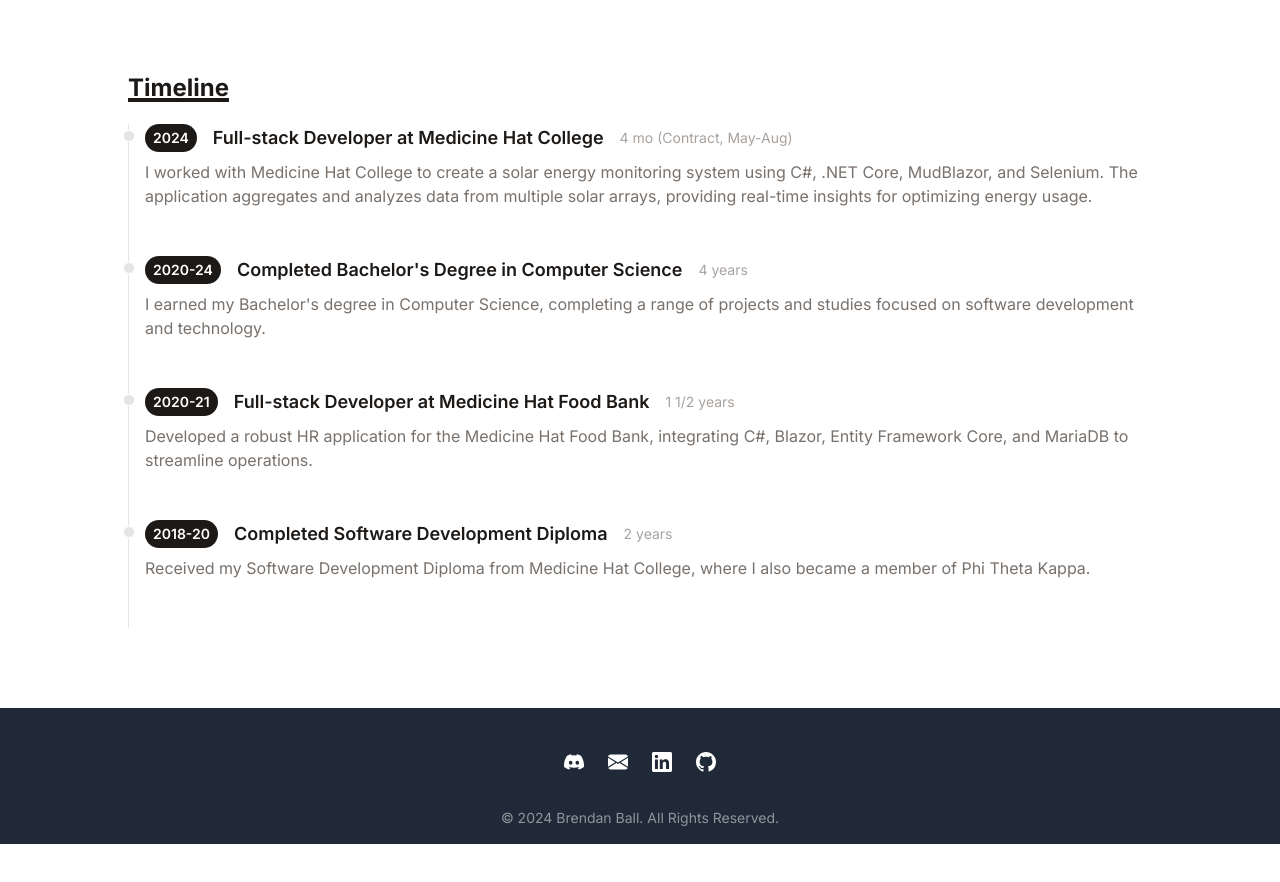
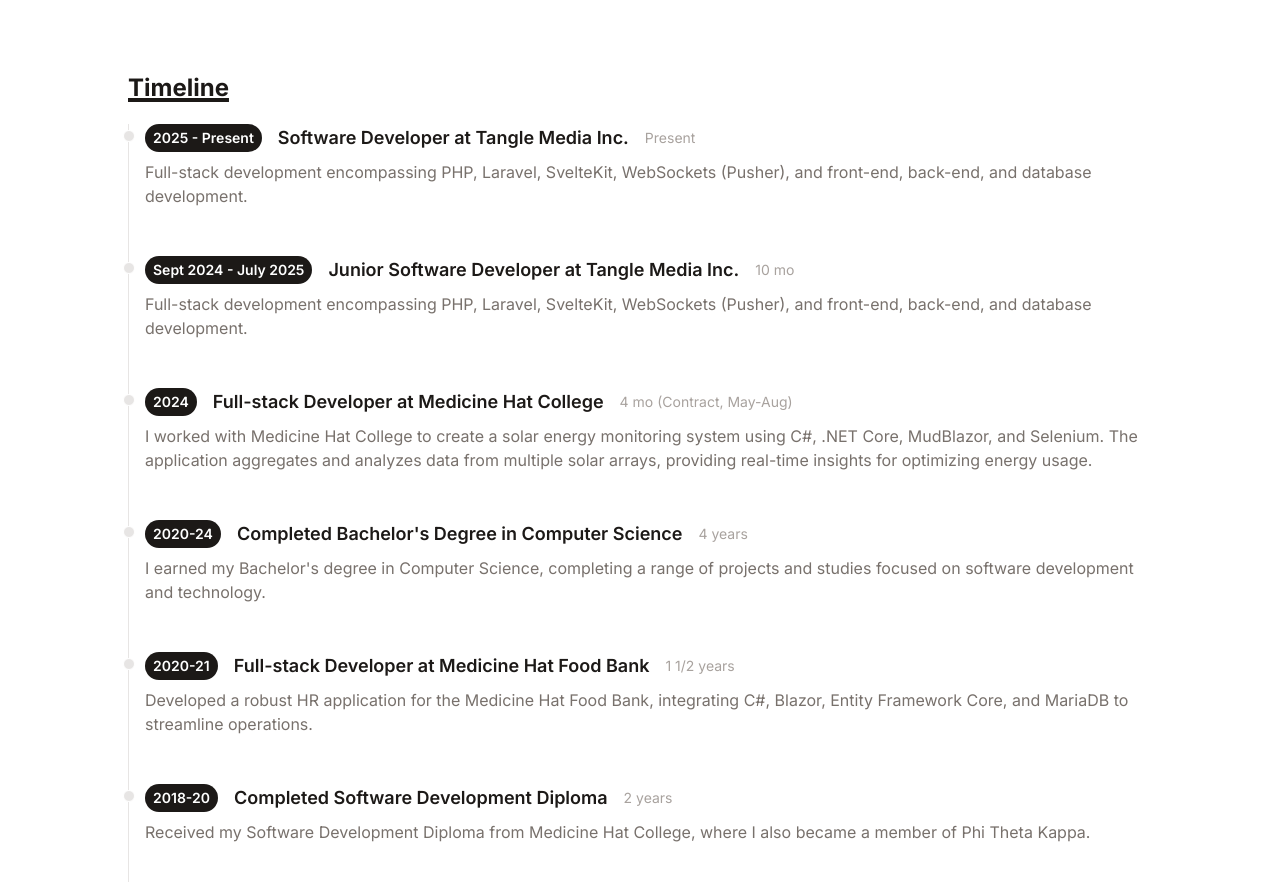
Before and after one commit to brendanball4/PortfolioJSXTailwind, a React (Vite) app: page / in a window 1280 px wide. Shown: the part 2520-3402 px from the top of the page. Before the commit the page ends 3364 px from the top, so only its background shows below. Built offline with nearby package versions, Linux system fonts and the light colour scheme.

Commit message:
Add Tangle Media timeline entries

```diff
--- a/src/data/timeline.js
+++ b/src/data/timeline.js
@@ -1,4 +1,16 @@
 export default [
+    {
+        year: "2025 - Present",
+        title: "Software Developer at Tangle Media Inc.",
+        duration: "Present",
+        details: "Full-stack development encompassing PHP, Laravel, SvelteKit, WebSockets (Pusher), and front-end, back-end, and database development.",
+    },
+    {
+        year: "Sept 2024 - July 2025",
+        title: "Junior Software Developer at Tangle Media Inc.",
+        duration: "10 mo",
+        details: "Full-stack development encompassing PHP, Laravel, SvelteKit, WebSockets (Pusher), and front-end, back-end, and database development.",
+    },
     {
         year: "2024",
         title: "Full-stack Developer at Medicine Hat College",
```
